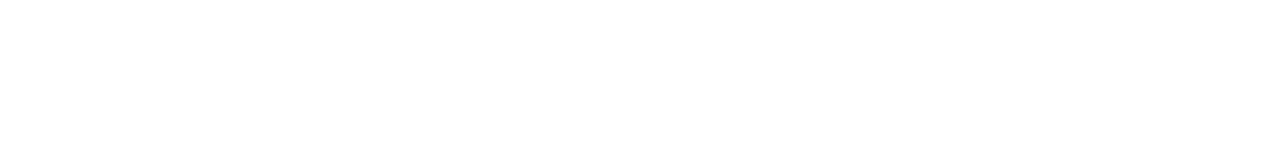
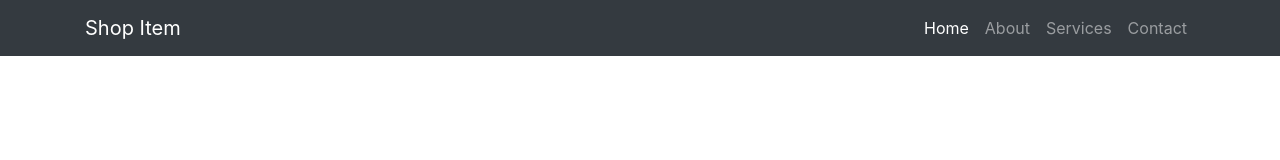
Before and after one commit to SIXwishlist/Shop-Item, a website: page index.html in a window 1280 px wide. Drawn offline with Linux system fonts and the light colour scheme.

Commit message:
Navigation

```diff
--- a/index.html
+++ b/index.html
@@ -16,6 +16,32 @@
 
 <body>
 
+    <!-- Navigation -->
+    <nav class="navbar navbar-expand-lg navbar-dark bg-dark">
+        <div class="container">
+            <a class="navbar-brand" href="#brand">Shop Item</a>
+            <button class="navbar-toggler hidden-lg-up" type="button" data-toggle="collapse" data-target="#collapsibleNavId" aria-controls="collapsibleNavId"
+                aria-expanded="false" aria-label="Toggle navigation">
+                <span class="navbar-toggler-icon"></span>
+            </button>
+            <div class="collapse navbar-collapse" id="collapsibleNavId">
+                <ul class="navbar-nav ml-auto">
+                    <li class="nav-item active">
+                        <a class="nav-link" href="#home">Home</a>
+                    </li>
+                    <li class="nav-item">
+                        <a class="nav-link" href="#about">About</a>
+                    </li>
+                    <li class="nav-item">
+                        <a class="nav-link" href="#services">Services</a>
+                    </li>
+                    <li class="nav-item">
+                        <a class="nav-link" href="#contact">Contact</a>
+                    </li>
+                </ul>
+            </div>
+        </div>
+    </nav>
 
     <!-- Bootstrap core JavaScript -->
     <script src="vendor/jquery/jquery.min.js"></script>
```
